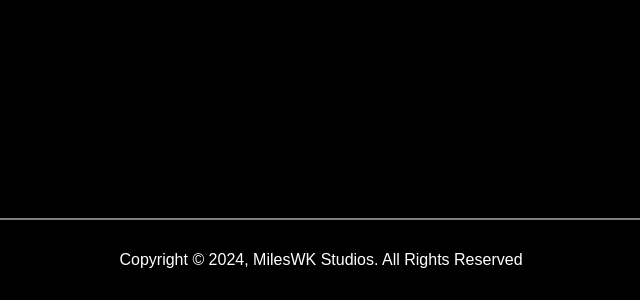
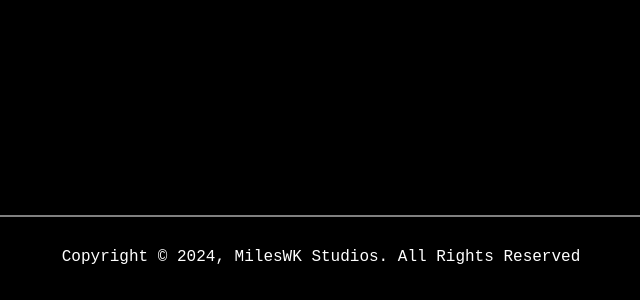
Before and after one commit to realendie/MilesWK-Web, a website: page projects.html in a window 1280 px wide. Shown: the part 1107-1407 px from the top of the page, without its empty margins (319-959 px from the left). Drawn offline with nearby package versions, Linux system fonts and the light colour scheme.

Commit message:
Made text by default go to monospace

```diff
--- a/style.css
+++ b/style.css
@@ -219,6 +219,10 @@ body, html {
 
   }
 
+  p {
+    font-family: monospace;
+  }
+
   .projecticon {
     font-size: 30px;
   }
```
